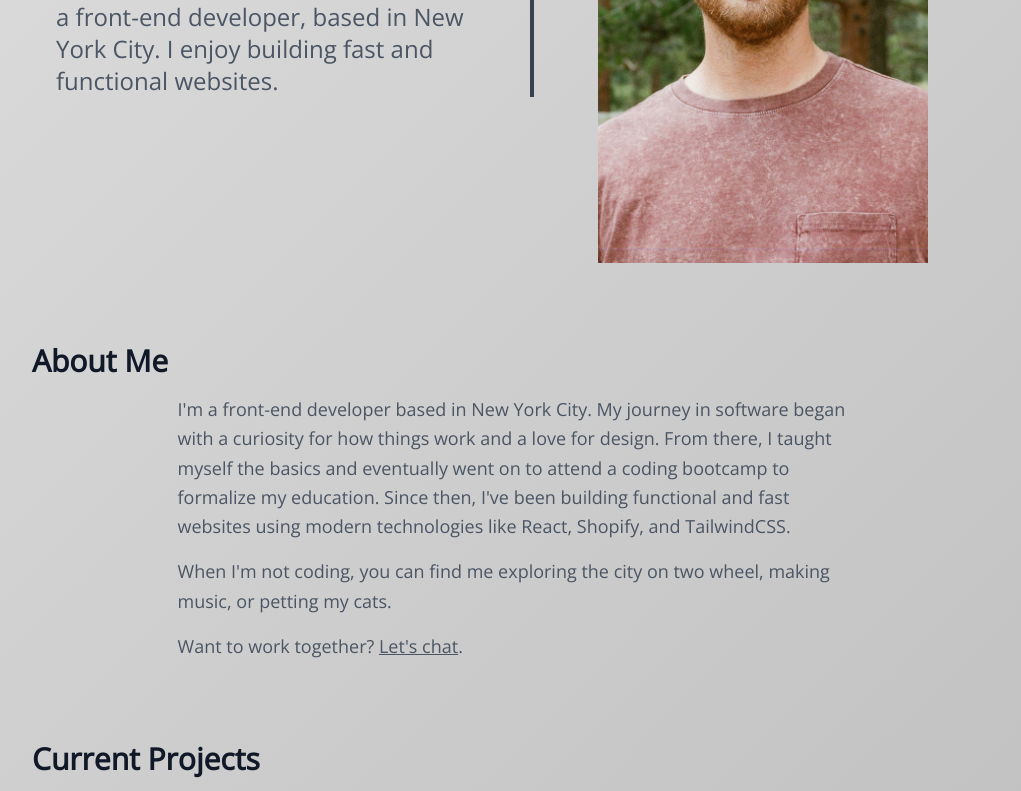
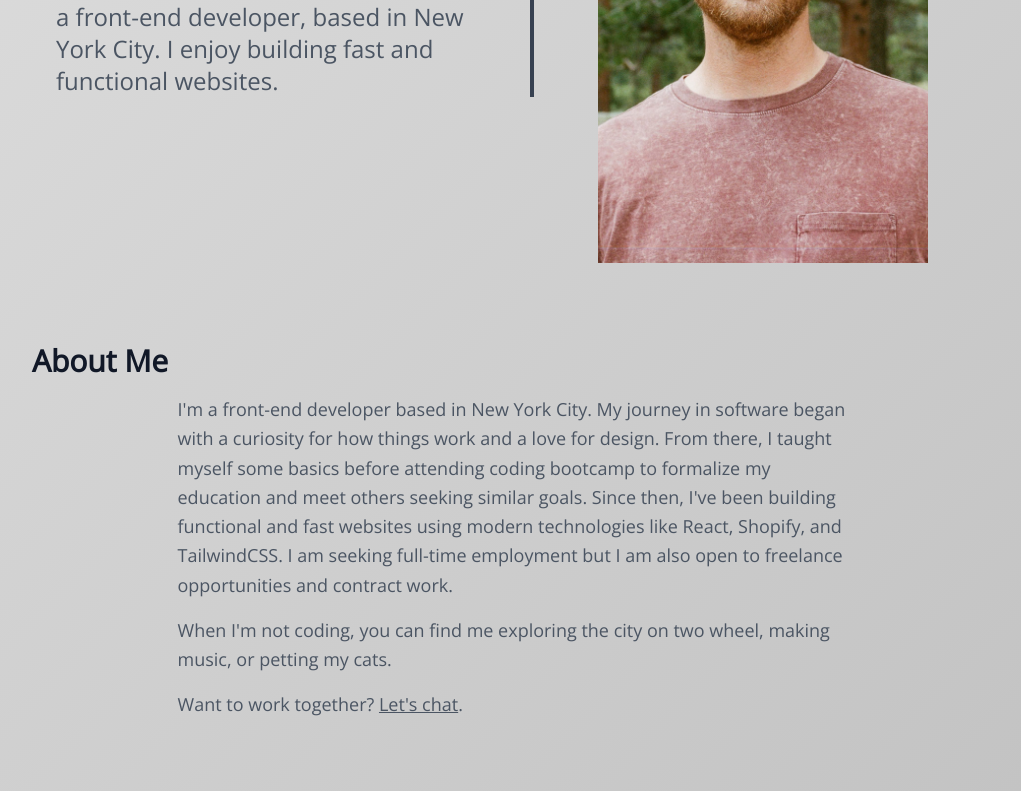
Before and after one commit to papercircuit/simple-portfolio, a React (Create React App) app: page / in a window 1280 px wide. Shown: the part 437-1228 px from the top of the page, without its empty margins (128-1149 px from the left). Built offline with nearby package versions, Linux system fonts and the light colour scheme; no server answers.

Commit message:
About updated

```diff
--- a/src/components/About.js
+++ b/src/components/About.js
@@ -47,7 +47,7 @@ const About = () => {
           initial="initial"
           animate="animate"
         >
-          I'm a front-end developer based in New York City. My journey in software began with a curiosity for how things work and a love for design. From there, I taught myself the basics and eventually went on to attend a <a href="htts://www.fullstackacademy.com">coding bootcamp</a> to formalize my education. Since then, I've been building functional and fast websites using modern technologies like React, Shopify, and TailwindCSS.
+          I'm a front-end developer based in New York City. My journey in software began with a curiosity for how things work and a love for design. From there, I taught myself some basics before attending <a href="htts://www.fullstackacademy.com">coding bootcamp</a> to formalize my education and meet others seeking similar goals. Since then, I've been building functional and fast websites using modern technologies like React, Shopify, and TailwindCSS. I am seeking full-time employment but I am also open to freelance opportunities and contract work.
         </motion.p>
         <motion.p
           className="text-lg text-gray-600 dark:text-gray-400 leading-relaxed mx-auto max-w-prose mt-4"
```
